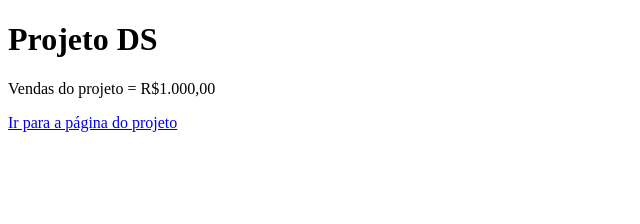
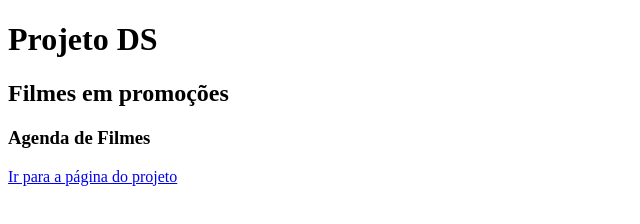
Before and after one commit to mateusbarbalho1/Projeto-curso-DSmovie, a plain HTML site: page index.html in a window 1280 px wide. Shown: the whole page, without its empty margins (0-640 px from the left). Drawn offline with Linux system fonts and the light colour scheme.

Commit message:
Alteração de tags

```diff
--- a/index.html
+++ b/index.html
@@ -8,7 +8,8 @@
 </head>
 <body>
    <h1>Projeto DS</h1>
-   <p>Vendas do projeto = R$1.000,00 </p>
+   <h2>Filmes em promoções</h2>
+   <h3>Agenda de Filmes</h3>
    <a href="projeto.html">Ir para a página do projeto</a>
 </body>
 </html>
```
